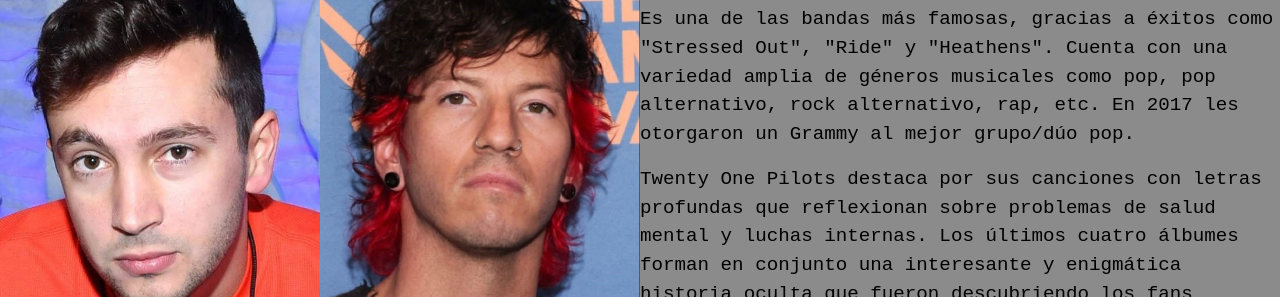
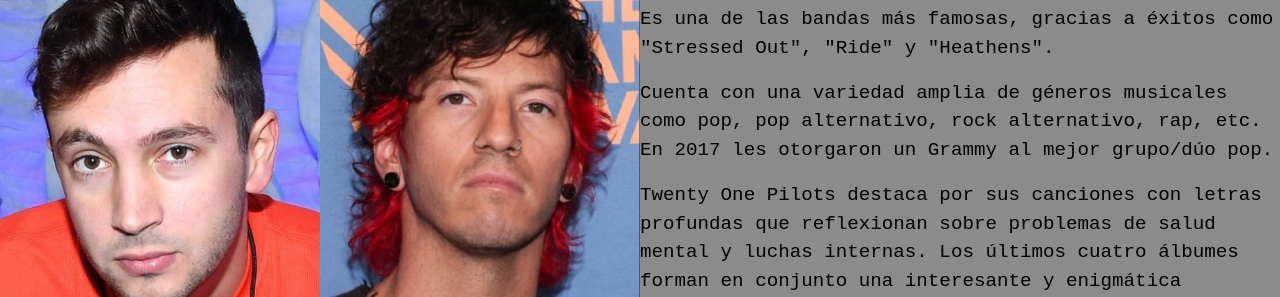
Before and after one commit to TKFSBleo/TwOne.pilots_wiki, a website: page views/bio.html in a window 1280 px wide. Shown: the part 322-619 px from the top of the page. Drawn offline with nearby package versions, Linux system fonts and the light colour scheme; a web font is replaced by a local one.

Commit message:
biografia añadida

```diff
--- a/views/bio.html
+++ b/views/bio.html
@@ -92,8 +92,8 @@
 <div class="bio__info--grid">
 <h3>TWENTY ONE PILOTS</h3>
 
-<p>Es una de las bandas más famosas, gracias a éxitos como "Stressed Out", "Ride" y "Heathens".
-    Cuenta con una variedad amplia de géneros musicales como pop, pop alternativo, rock alternativo, rap, etc.
+<p>Es una de las bandas más famosas, gracias a éxitos como "Stressed Out", "Ride" y "Heathens". </p>
+   <p> Cuenta con una variedad amplia de géneros musicales como pop, pop alternativo, rock alternativo, rap, etc.
   En 2017 les otorgaron un Grammy al mejor grupo/dúo pop. </p>
 
   <p>Twenty One Pilots destaca por sus canciones con letras profundas que reflexionan sobre problemas de salud mental y luchas internas.
```
